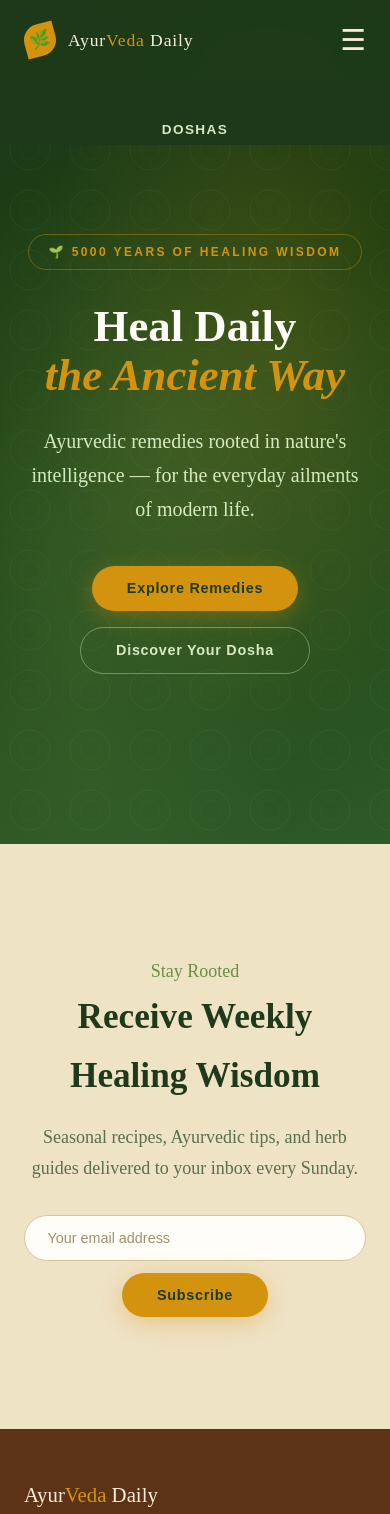
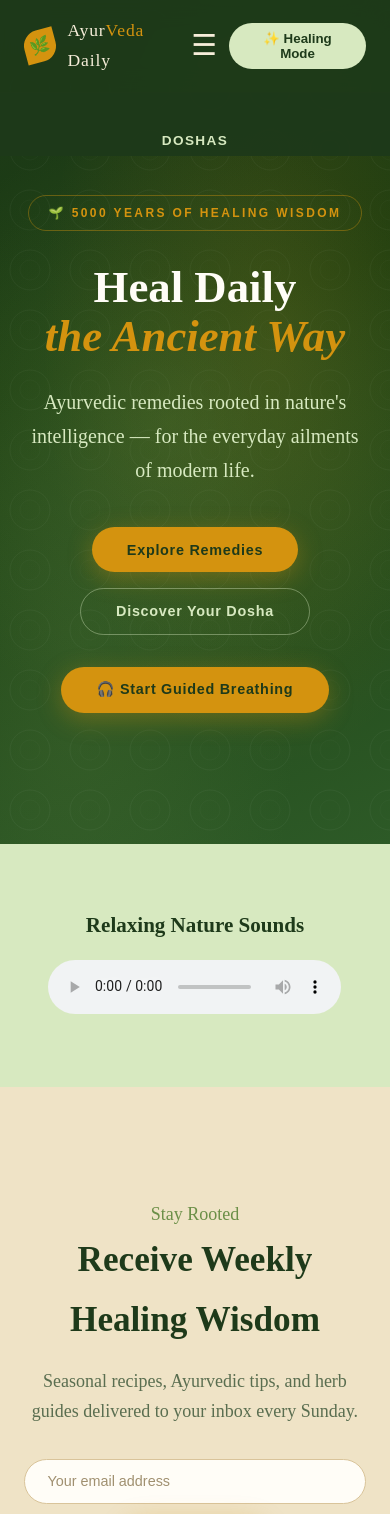
Before and after one commit to udisha1/ayurveda-daily, an Angular app: page / in a window 390 px wide. Shown: the top 1514 px of the page. Built offline with nearby package versions, Linux system fonts and the light colour scheme.

Commit message:
feat: add healing mode with guided narration and ambient audio

```diff
--- a/src/app/components/navbar/navbar.css
+++ b/src/app/components/navbar/navbar.css
@@ -143,3 +143,44 @@
     font-size: 1rem;
   }
 }
+
+.healing-btn {
+  margin-left: 12px;
+  padding: 0.5rem 1rem;
+  border-radius: 50px;
+  border: none;
+  cursor: pointer;
+  background: #d7e9c0;
+  color: #1e3a1a;
+  font-weight: 600;
+  transition: all 0.3s ease;
+}
+
+.healing-btn:hover {
+  transform: translateY(-2px);
+}
+
+.nav-actions {
+  display: flex;
+  align-items: center;
+  gap: 12px;
+}
+
+.mobile-healing {
+  display: none;
+}
+
+@media (max-width: 768px) {
+
+  .desktop-healing {
+    display: none;
+  }
+
+  .mobile-healing {
+    display: block;
+  }
+
+  .mobile-healing .healing-btn {
+    margin-left: 0;
+  }
+}
--- a/src/app/components/navbar/navbar.html
+++ b/src/app/components/navbar/navbar.html
@@ -3,7 +3,8 @@
     <div class="leaf-icon">🌿</div>
     <span>Ayur<em>Veda</em> Daily</span>
   </a>
-    <div class="menu-toggle" (click)="toggleMenu()">
+
+  <div class="menu-toggle" (click)="toggleMenu()">
     ☰
   </div>
 
@@ -13,6 +14,19 @@
     <li><a routerLink="/herbs" routerLinkActive="active">Herbs</a></li>
     <li><a routerLink="/routine" routerLinkActive="active">Routine</a></li>
     <li><a routerLink="/about" routerLinkActive="active">About</a></li>
+
+    <!-- Mobile Healing Mode -->
+    <li class="mobile-healing">
+      <button class="healing-btn" (click)="toggleHealingMode()">
+        {{ healingMode ? '🌿 Healing ON' : '✨ Healing Mode' }}
+      </button>
+    </li>
   </ul>
-  <a class="nav-cta" routerLink="/">Home</a>
+
+  <div class="nav-actions">
+    <a class="nav-cta" routerLink="/">Home</a>
+    <button class="healing-btn" (click)="toggleHealingMode()">
+      {{ healingMode ? '🌿 Healing ON' : '✨ Healing Mode' }}
+    </button>
+  </div>
 </nav>
--- a/src/app/components/navbar/navbar.ts
+++ b/src/app/components/navbar/navbar.ts
@@ -5,15 +5,22 @@ import { RouterModule } from '@angular/router';
 @Component({
   selector: 'app-navbar',
   standalone: true,
-  imports: [CommonModule, RouterModule], // ✅ REQUIRED
+  imports: [CommonModule, RouterModule],
   templateUrl: './navbar.html',
   styleUrls: ['./navbar.css']
 })
+
 export class NavbarComponent {
   isScrolled = false;
   menuOpen = false;
+  healingMode = false;
 
   toggleMenu() {
     this.menuOpen = !this.menuOpen;
   }
+
+  toggleHealingMode() {
+    this.healingMode = !this.healingMode;
+    document.body.classList.toggle('healing-mode');
+  }
 }
--- a/src/app/pages/home/home.css
+++ b/src/app/pages/home/home.css
@@ -219,3 +219,22 @@
       .timeline-item { grid-template-columns: 70px 1fr; }
       .timeline-dot { left: 61px; }
     }
+
+.healing-controls {
+  margin-top: 2rem;
+  display: flex;
+  gap: 1rem;
+  justify-content: center;
+  flex-wrap: wrap;
+}
+
+.healing-audio {
+  text-align: center;
+  padding: 4rem 2rem;
+  background: var(--mint);
+}
+
+.healing-audio audio {
+  margin-top: 1rem;
+  width: min(400px, 90%);
+}
--- a/src/app/pages/home/home.html
+++ b/src/app/pages/home/home.html
@@ -13,7 +13,27 @@
       <button class="btn-primary" routerLink="/remedies">Explore Remedies</button>
       <button class="btn-outline" routerLink="/doshas">Discover Your Dosha</button>
     </div>
+    <div class="healing-controls">
+      <button class="btn-primary" (click)="startGuidedBreathing()">
+        🎧 Start Guided Breathing
+      </button>
+
+      <button
+        class="btn-outline"
+        *ngIf="isSpeaking"
+        (click)="stopNarration()">
+        Stop Narration
+      </button>
+    </div>
   </div>
+</section>
+
+<section class="healing-audio">
+  <h3>Relaxing Nature Sounds</h3>
+
+  <audio controls loop>
+    <source src="/audio/rain.mp3" type="audio/mpeg">
+  </audio>
 </section>
 
 <section id="newsletter">
--- a/src/app/pages/home/home.ts
+++ b/src/app/pages/home/home.ts
@@ -5,9 +5,40 @@ import { RouterModule } from '@angular/router';
 @Component({
   selector: 'app-home',
   standalone: true,
-  imports: [CommonModule, RouterModule], // ✅ REQUIRED
+  imports: [CommonModule, RouterModule],
   templateUrl: './home.html',
-  styleUrls: ['./home.css'] // ✅ CONNECT CSS
+  styleUrls: ['./home.css']
 })
 export class HomeComponent {
+  isSpeaking = false;
+
+  startGuidedBreathing() {
+    // Prevent multiple narrations running together
+    window.speechSynthesis.cancel();
+
+    const speech = new SpeechSynthesisUtterance(
+      'Welcome to your healing session. Take a slow deep breath in. Hold for four seconds. Gently breathe out. Allow your body and mind to relax.'
+    );
+
+    speech.rate = 0.8;
+    speech.pitch = 0.9;
+    speech.volume = 1;
+
+    this.isSpeaking = true;
+
+    speech.onend = () => {
+      this.isSpeaking = false;
+    };
+
+    speech.onerror = () => {
+      this.isSpeaking = false;
+    };
+
+    window.speechSynthesis.speak(speech);
+  }
+
+  stopNarration() {
+    window.speechSynthesis.cancel();
+    this.isSpeaking = false;
+  }
 }
--- a/src/styles.css
+++ b/src/styles.css
@@ -30,5 +30,31 @@ body {
   from { opacity: 0; transform: translateY(24px); }
   to   { opacity: 1; transform: translateY(0); }
 }
+body.healing-mode {
+  background: #f7faf5;
+  filter: saturate(0.9);
+}
 
-/* Common Breadcrumb & Hero utilities can go here too */
+body.healing-mode * {
+  transition: all 0.5s ease;
+}
+
+body.healing-mode #hero {
+  animation: healingGlow 6s infinite ease-in-out;
+}
+
+body.healing-mode .hero-content {
+  animation: calmPulse 4s infinite ease-in-out;
+}
+
+@keyframes calmPulse {
+  0% { opacity: 0.95; }
+  50% { opacity: 1; }
+  100% { opacity: 0.95; }
+}
+
+@keyframes healingGlow {
+  0% { filter: brightness(1); }
+  50% { filter: brightness(1.08); }
+  100% { filter: brightness(1); }
+}
```
